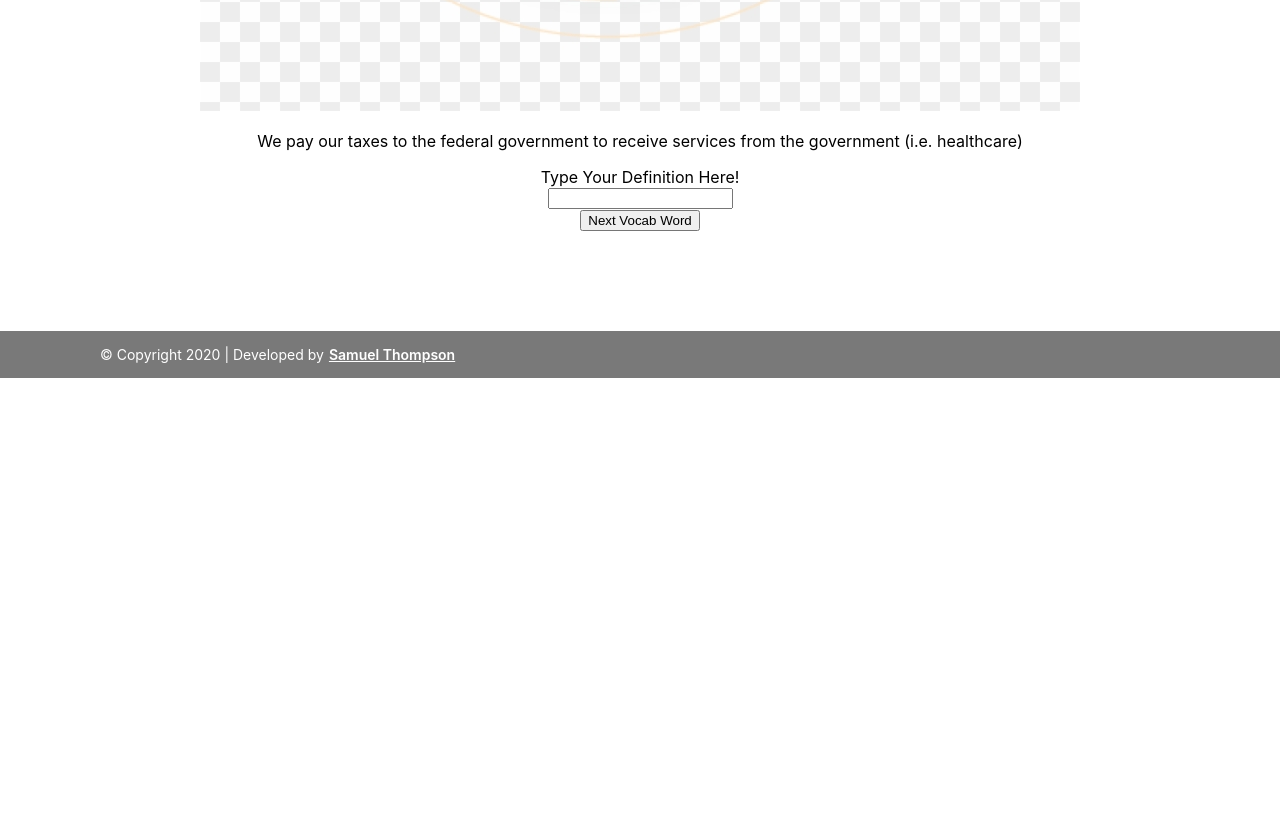
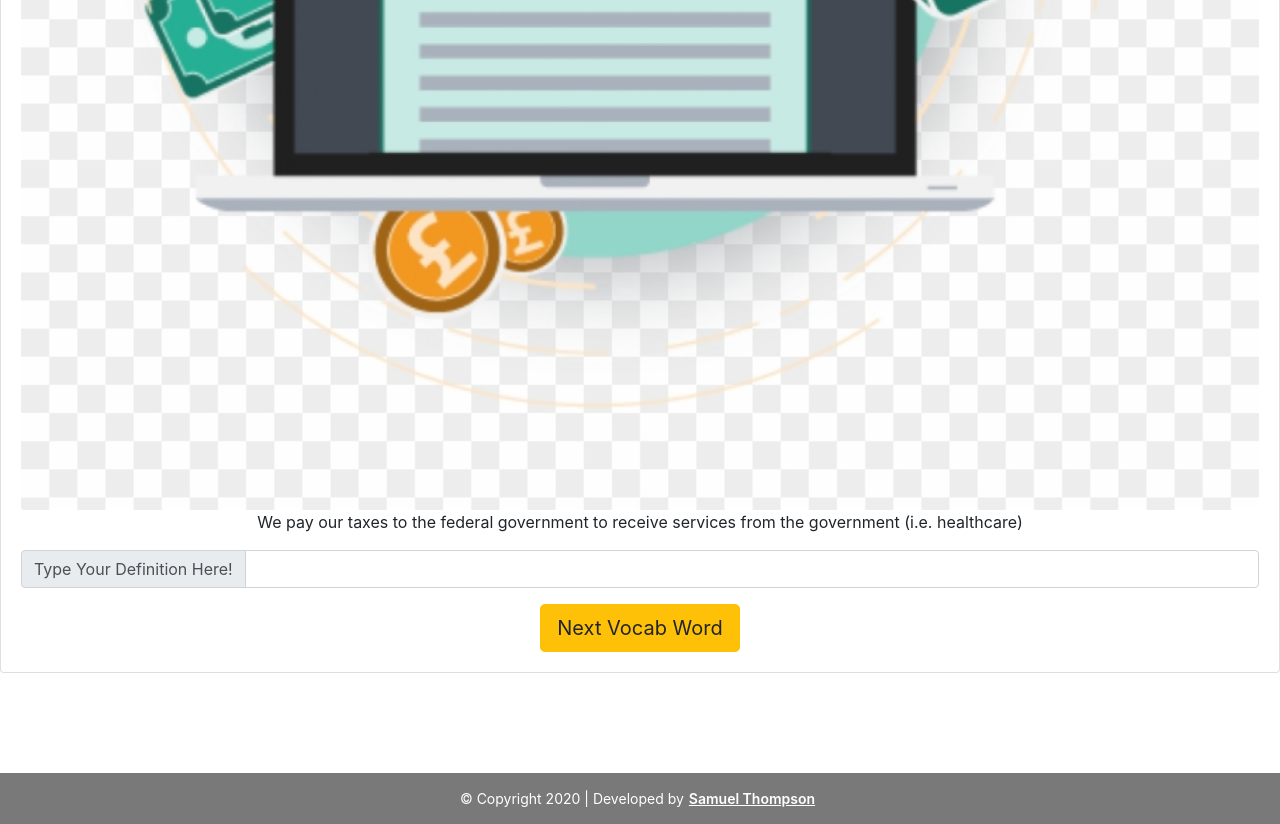
Before and after one commit to thomps9012/peoplespursevocabquiz, a React (Create React App) app: page / in a window 1280 px wide. Shown: the part 820-1644 px from the top of the page. Before the commit the page ends 1198 px from the top, so only its background shows below. Built offline with nearby package versions, Linux system fonts and the light colour scheme.

Commit message:
getting new error

```diff
--- a/src/App.js
+++ b/src/App.js
@@ -1,12 +1,15 @@
 import React from 'react';
 import './App.css';
-import Front from './components/pages/Tax/Tax';
+// import Front from './components/pages/Front/FrontPage';
+import Tax from './components/pages/Tax/Tax';
+import 'bootstrap/dist/css/bootstrap.min.css';
 
 function App() {
   return (
     <div className="App">
 
-        <Front />
+        {/* <Front /> */}
+        <Tax />
 
     </div>
   );
--- a/src/components/pages/Front/FrontPage.js
+++ b/src/components/pages/Front/FrontPage.js
@@ -1,6 +1,6 @@
 import React from 'react';
-import Header from '../../Header';
-import Footer from '../../Footer';
+import Header from '../../Header/Header';
+import Footer from '../../Footer/Footer';
 
 function Front() {
     return(
--- a/src/components/pages/Tax/Tax.js
+++ b/src/components/pages/Tax/Tax.js
@@ -1,12 +1,17 @@
-import React from 'react';
+import React, { useState } from 'react';
 import TaxImg from '../../../assets/tax.png';
 import Footer from '../../Footer/Footer';
 import Header from '../../Header/Header';
-import NextQues from '../../NextQues/NextQues';
-import AnswerForm from '../../AnswerForm/AnswerForm';
+import InputGroup from 'react-bootstrap/InputGroup';
+import FormControl from 'react-bootstrap/FormControl';
 import  Card  from 'react-bootstrap/Card';
+import { Button } from 'react-bootstrap';
 
 function Tax() {
+    const [value, setValue] = useState(' ');
+    localStorage.setItem('definition', value);
+    console.log(setValue)
+
     return(
 <>
 <Header />
@@ -18,8 +23,19 @@ function Tax() {
     <Card.Text>
       We pay our taxes to the federal government to receive services from the government (i.e. healthcare)
     </Card.Text>
-    <AnswerForm />
-    <NextQues />
+    <InputGroup className="mb-3">
+    <InputGroup.Prepend>
+      <InputGroup.Text id="inputGroup-sizing-default">Type Your Definition Here!</InputGroup.Text>
+    </InputGroup.Prepend>
+    <FormControl
+      aria-label="Default"
+      aria-describedby="inputGroup-sizing-default"
+      onChange={setValue}
+    />
+  </InputGroup>
+    <Button variant="warning" size="lg" onClick={() => setValue()}>
+    Next Vocab Word
+      </Button>
   </Card.Body>
 </Card>
 <Footer />
```
Also changed, not shown: 1 other file (tests, documents, lock files or other folders).
